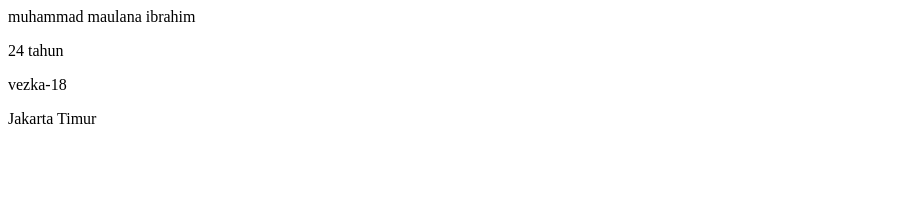
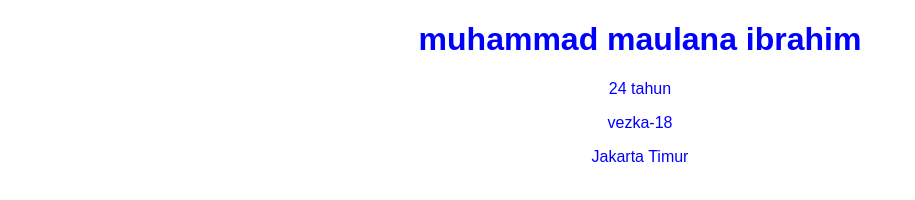
Before and after one commit to vezka-18/muhammad-maulana-ibrahim, a plain HTML site: page Day 1/index.html in a window 1280 px wide. Shown: the whole page, without its empty margins (0-915 px from the left). Drawn offline with Linux system fonts and the light colour scheme.

Commit message:
day one: bootcamp

```diff
--- a/Day 1/index.html
+++ b/Day 1/index.html
@@ -1,11 +1,23 @@
+<!DOCTYPE html>
 <html>
-    <head>
-        <title>Batch 64 day 2</title>
-    </head>
-    <body>
-        <p>muhammad maulana ibrahim</p>
-        <p>24 tahun</p>
-        <p>vezka-18</p>
-        <p>Jakarta Timur</p>
-    </body>
+<head>
+  <title>Batch 64</title>
+
+  <style>
+    .middle {
+      text-align: center;
+      color: blue;
+      font-family: Arial, sans-serif;
+    }
+  </style>
+
+</head>
+<body>
+
+  <h1 class="middle">muhammad maulana ibrahim</h1>
+  <p class="middle">24 tahun</p>
+  <p class="middle">vezka-18</p>
+  <p class="middle">Jakarta Timur</p>
+
+</body>
 </html>
--- a/Day 1/style.css
+++ b/Day 1/style.css
@@ -0,0 +1,3 @@
+p {text-align:center;
+    color : blue;
+}
```
Also changed, not shown: Day 2/index.html (deleted).
